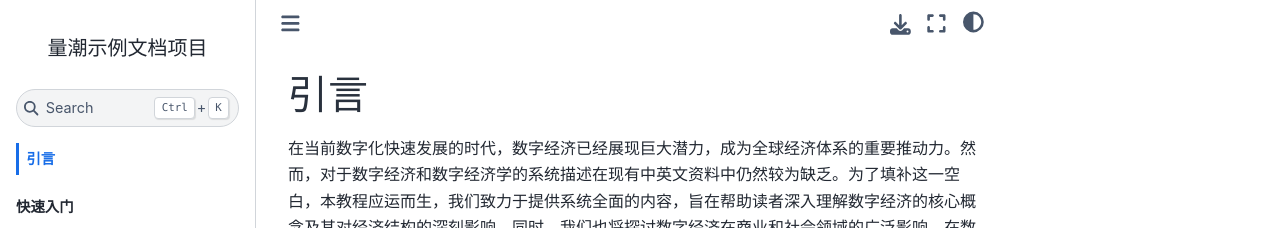
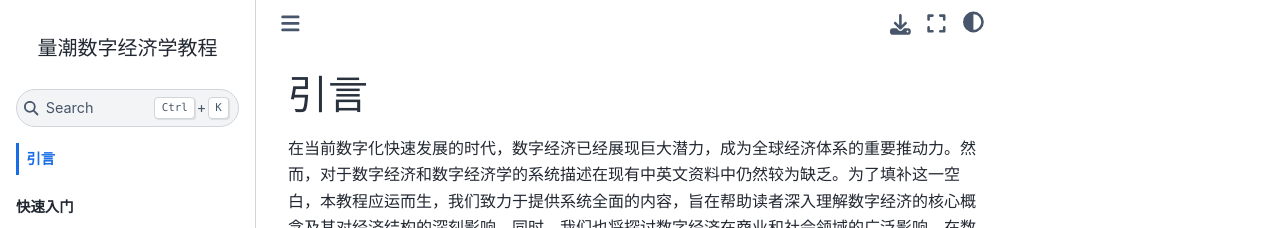
Before and after one commit to quanttide/quanttide-tutorial-of-digital-economics, a Jupyter Book: the page built from index.md, in a window 1280 px wide. Shown: the top 228 px of the page. Built offline with Jupyter Book 1.0.4 settings and Sphinx 7.4.7 and the Sphinx Book theme 1.1.4, drawn with Linux system fonts in a browser that asks for light colours; pages that are not in the unit, such as notebooks, are missing from menus.

Commit message:
init: create config

```diff
--- a/_config.yml
+++ b/_config.yml
@@ -1,7 +1,7 @@
 # https://jupyterbook.org/en/stable/customize/config.html
-name: quanttide-example-of-documentation
-title: 量潮示例文档项目
+name: quanttide-tutorial-of-digital-economics
+title: 量潮数字经济学教程
 author: 量潮科技
-description: 量潮文档项目实例
+description: 面向经管专业和互联网行业的数字经济学入门和精进教程
 # Jupyter Book Config
 only_build_toc_files: true
```
